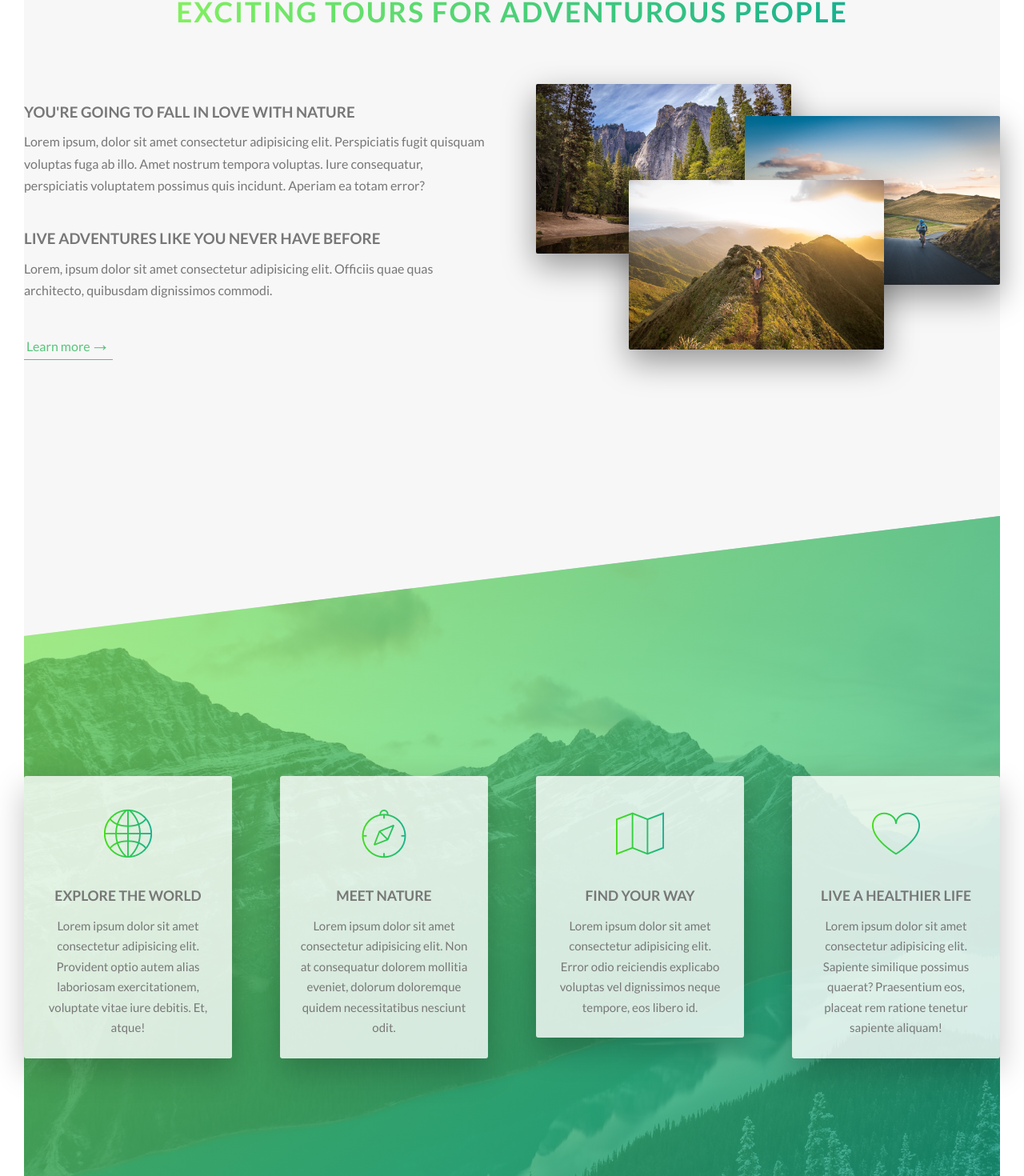
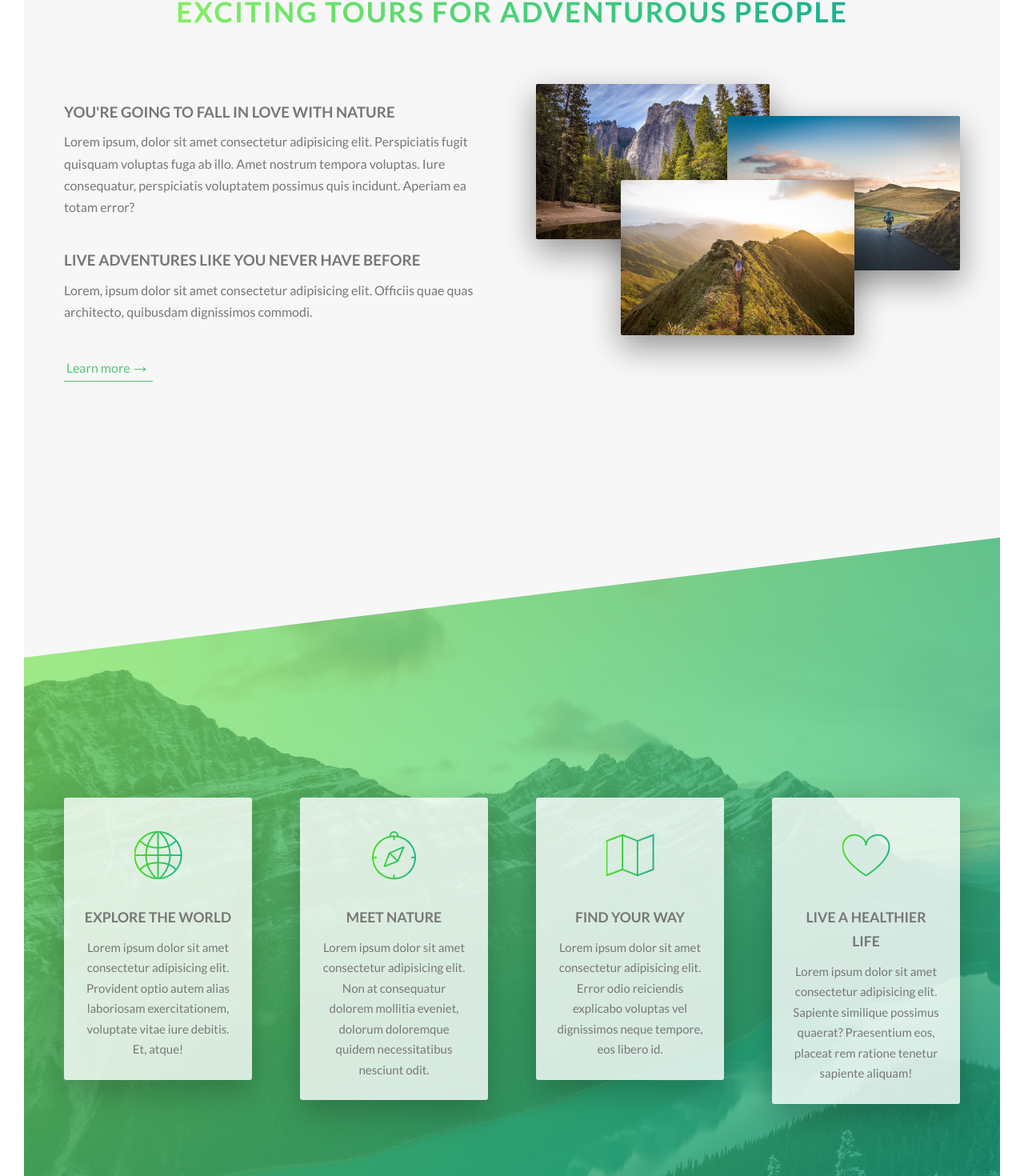
Before and after one commit to dario-piotrowicz/VueJS3-CSS_demo_Natours_website_miniproject, a Vue app: page / in a window 1280 px wide. Shown: the part 955-2425 px from the top of the page at 80% size. Built offline with nearby package versions, Linux system fonts and the light colour scheme.

Commit message:
improved the sections' paddings and added media-queries for them

```diff
--- a/src/components/sections/About.vue
+++ b/src/components/sections/About.vue
@@ -46,11 +46,19 @@ export default {
 
 <style lang="scss" scoped>
 @import 'src/assets/styles/constants/colors.scss';
+@import 'src/assets/styles/utils/media-queries.scss';
 
 .about {
     background-color: $bg-color-neutral-light;
-    padding: 35rem 0 40rem;
+    padding: 35rem 5rem 40rem;
     margin-top: -20rem;
+
+    @include natours-mq(tablet-portrait) {
+        padding: 23rem 5rem 50rem;
+    }
+    @include natours-mq(phone) {
+        padding-bottom: 48rem;
+    }
 
     &-text-content {
         font-size: 1.6rem;
--- a/src/components/sections/Booking.vue
+++ b/src/components/sections/Booking.vue
@@ -20,13 +20,20 @@ export default {
 
 <style lang="scss" scoped>
 @import 'src/assets/styles/constants/colors.scss';
+@import 'src/assets/styles/utils/media-queries.scss';
 
 .booking {
     padding: 15rem;
     background-image: linear-gradient(to right bottom, $color-primary-lighter, $color-primary-darker);
 
+    @include natours-mq(tablet-landscape) {
+        padding: 13rem;
+    }
+    @include natours-mq(tablet-portrait) {
+        padding: 10rem;
+    }
+
     &__content {
-
         background-image: linear-gradient(
                 105deg,
                 transparentize($color-white, 0.18) 0%,
--- a/src/components/sections/Features.vue
+++ b/src/components/sections/Features.vue
@@ -50,10 +50,18 @@ export default {
 
 <style lang="scss" scoped>
 @import 'src/assets/styles/constants/colors.scss';
+@import 'src/assets/styles/utils/media-queries.scss';
 
 .features {
-    padding: 25rem 0;
+    padding: 25rem 5rem;
     margin-top: -13rem;
+
+    @include natours-mq(tablet-landscape) {
+        padding: 19rem 5rem;
+    }
+    @include natours-mq(tablet-portrait) {
+        padding: 15rem 5rem;
+    }
 
     $bg-colors-transparent-amount: .3;
     $bg-color-top-left : transparentize($color-primary-lighter, $bg-colors-transparent-amount);
--- a/src/components/sections/Testimonials.vue
+++ b/src/components/sections/Testimonials.vue
@@ -53,10 +53,15 @@ export default {
 
 <style lang="scss" scoped>
 @import 'src/assets/styles/constants/colors.scss';
+@import 'src/assets/styles/utils/media-queries.scss';
 
 .testimonials {
-    padding: 5rem 0 15rem 0;
+    padding: 15rem 5rem;
     position: relative;
+
+    @include natours-mq(tablet-landscape) {
+        padding: 10rem 5rem;
+    }
 }
 
 .background-video {
--- a/src/components/sections/Tours.vue
+++ b/src/components/sections/Tours.vue
@@ -82,11 +82,19 @@ export default {
 
 <style lang="scss" scoped>
 @import 'src/assets/styles/constants/colors.scss';
+@import 'src/assets/styles/utils/media-queries.scss';
 
 .tours {
     background-color: $bg-color-neutral-light;
-    padding: 30rem 0 15rem 0;
+    padding: 30rem 5rem 10rem;
     margin-top: -15rem;
+
+    @include natours-mq(tablet-landscape) {
+        padding: 25rem 5rem 8rem;
+    }
+    @include natours-mq(tablet-portrait) {
+        padding-bottom: 7rem;
+    }
 
     .animated-link-or-button-container {
         margin-top: 8rem;
```
